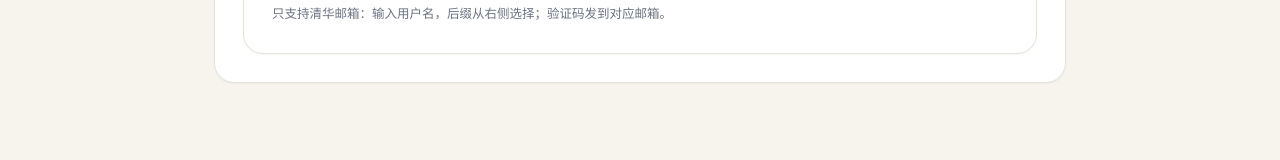
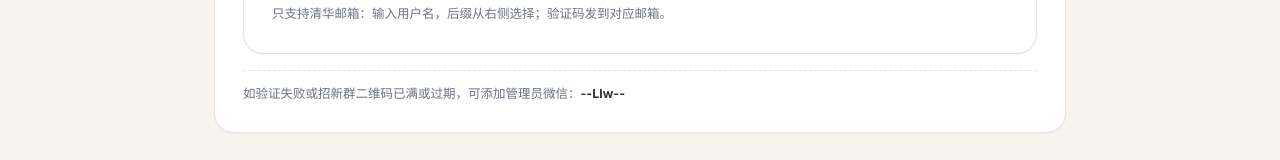
Before and after one commit to llw24/thu-swim-static, a Next.js app: page /community in a window 1280 px wide. Shown: the part 609-769 px from the top of the page. Built offline with nearby package versions, Linux system fonts and the light colour scheme; no server answers.

Commit message:
feat: 验证页底部常驻管理员微信兜底提示；提高区首次活动改为 9 月 27 日（周日）

```diff
--- a/content/sessions/提高区-k4f2.md
+++ b/content/sessions/提高区-k4f2.md
@@ -2,7 +2,7 @@
 title: "提高区"
 status: "upcoming"
 order: 1
-schedule: "本学期第一次活动：9 月 24 日（周四）下午 3:15–4:30；此后每周四下午 3:15–4:30、周日上午 9:30–10:45"
+schedule: "本学期第一次活动：9 月 27 日（周日）上午 9:30–10:45；此后每周四下午 3:15–4:30、周日上午 9:30–10:45"
 location: "陈明游泳馆"
 description: "面向已经学会一种泳姿的同学：进行各种泳姿教学、答疑，每节课所学内容不同，教练会由浅入深根据学员情况进行教学。由一至两名游泳馆教练员、游泳校队成员或外校拥有教练员证的同学带教。每次约 20 人，先到先得，通过群聊内小程序报名，报名成功会有负责人联系。"
 ---
--- a/content/site.json
+++ b/content/site.json
@@ -2,7 +2,7 @@
   "announcement": "欢迎来到清华大学学生游泳协会官方网站！",
   "contactEmail": "llw24@mails.tsinghua.edu.cn",
   "contactWechat": "",
-  "wechatGroupQr": "",
+  "adminWechat": "--Llw--",
   "communityIntroZh": "协会的日常通知、约游和交流都在企业微信社群里进行。为保证社群都是清华在校师生，首次加入需用清华邮箱验证身份，验证后即可看到入群二维码和报名入口。",
   "communityIntroEn": "All our day-to-day notices, meetups and chats happen in the WeCom group. To keep it Tsinghua-only, verify your Tsinghua email once — the group QR and sign-up entry appear right after."
 }
--- a/src/components/AdminView.tsx
+++ b/src/components/AdminView.tsx
@@ -57,7 +57,7 @@ const SITE_FIELDS: { key: string; zh: string; type: 'text' | 'textarea'; hint?:
   { key: 'announcement', zh: '首页公告横幅 📢', type: 'textarea', hint: '留空则首页不显示横幅' },
   { key: 'contactEmail', zh: '联系邮箱（页脚）', type: 'text' },
   { key: 'contactWechat', zh: '微信号（页脚 + 社区页）', type: 'text' },
-  { key: 'wechatGroupQr', zh: '微信群二维码图片路径（仅作应急方案）', type: 'text', hint: '正常情况下进群方式在老站的 join_info 配置里（见《管理员使用手册》）。这个字段只在验证服务不可用时才会被用到 —— 填了就等于对所有人公开二维码，失去邮箱验证的保护' },
+  { key: 'adminWechat', zh: '管理员微信号（验证页底部兜底展示）', type: 'text', hint: '验证失败或招新群二维码已满/过期时，提示同学加这个微信' },
   { key: 'communityIntroZh', zh: '加入社群页介绍 · 中文', type: 'textarea' },
   { key: 'communityIntroEn', zh: '加入社群页介绍 · 英文', type: 'textarea' },
 ];
--- a/src/components/JoinGate.tsx
+++ b/src/components/JoinGate.tsx
@@ -3,7 +3,6 @@ import { useEffect, useState } from 'react';
 import { useT, useLang } from '@/lib/i18n';
 import EmailOtpForm from './EmailOtpForm';
 import { clearProof, gate, type JoinPayload } from '@/lib/join-api';
-import { withBase } from '@/lib/content-shared';
 import type { SiteSettings } from '@/lib/content-shared';
 
 /**
@@ -28,8 +27,8 @@ export default function JoinGate({ site }: { site: SiteSettings }) {
     };
   }, []);
 
-  // 应急通道：验证服务挂了/还没接入时的兜底提示
-  const emergency = site.contactWechat;
+  // 兜底提示：验证失败 / 群码已满或过期时的应急通道（验证前后常驻显示）
+  const emergency = site.adminWechat;
 
   if (probing) {
     return (
@@ -139,25 +138,14 @@ export default function JoinGate({ site }: { site: SiteSettings }) {
         </div>
       )}
 
-      {/* 验证不可用时的应急通道 */}
-      {!payload && emergency && (
-        <p style={{ marginTop: 14, fontSize: 12.5, color: 'var(--muted)', lineHeight: 1.7 }}>
+      {/* 兜底提示：验证前后常驻显示 */}
+      {emergency && (
+        <p style={{ marginTop: 16, fontSize: 12.5, color: 'var(--muted)', lineHeight: 1.7, borderTop: '1px dashed var(--line)', paddingTop: 12 }}>
           {t(
-            '验证遇到问题？直接联系理事会成员拉你进群：',
-            'Having trouble? Ask a board member to add you directly:',
-          )}{' '}
-          {site.contactWechat}
-          {site.wechatGroupQr && (
-            <>
-              {' · '}
-              {/* eslint-disable-next-line @next/next/no-img-element */}
-              <img
-                src={withBase(site.wechatGroupQr)}
-                alt={t('应急二维码', 'Emergency QR')}
-                style={{ width: 90, verticalAlign: 'middle', borderRadius: 6, border: '1px solid var(--line)' }}
-              />
-            </>
+            '如验证失败或招新群二维码已满或过期，可添加管理员微信：',
+            'If verification fails or the group QR is full or expired, add the admin on WeChat: ',
           )}
+          <b style={{ color: '#333' }}>{emergency}</b>
         </p>
       )}
     </div>
--- a/src/lib/content-shared.ts
+++ b/src/lib/content-shared.ts
@@ -57,7 +57,8 @@ export type SiteSettings = {
   announcement: string;
   contactEmail: string;
   contactWechat: string;
-  wechatGroupQr: string;
+  /** 验证页底部常驻的管理员微信（验证失败/群码满或过期时的兜底） */
+  adminWechat: string;
   /** 社区墙顶部的微信群二维码/进群说明 */
   communityIntroZh: string;
   communityIntroEn: string;
--- a/src/lib/content.ts
+++ b/src/lib/content.ts
@@ -72,7 +72,7 @@ export function getSite(): SiteSettings {
     announcement: '',
     contactEmail: '',
     contactWechat: '',
-    wechatGroupQr: '',
+    adminWechat: '',
     communityIntroZh: '',
     communityIntroEn: '',
   };
```
Also changed, not shown: 1 other file (tests, documents, lock files or other folders).
